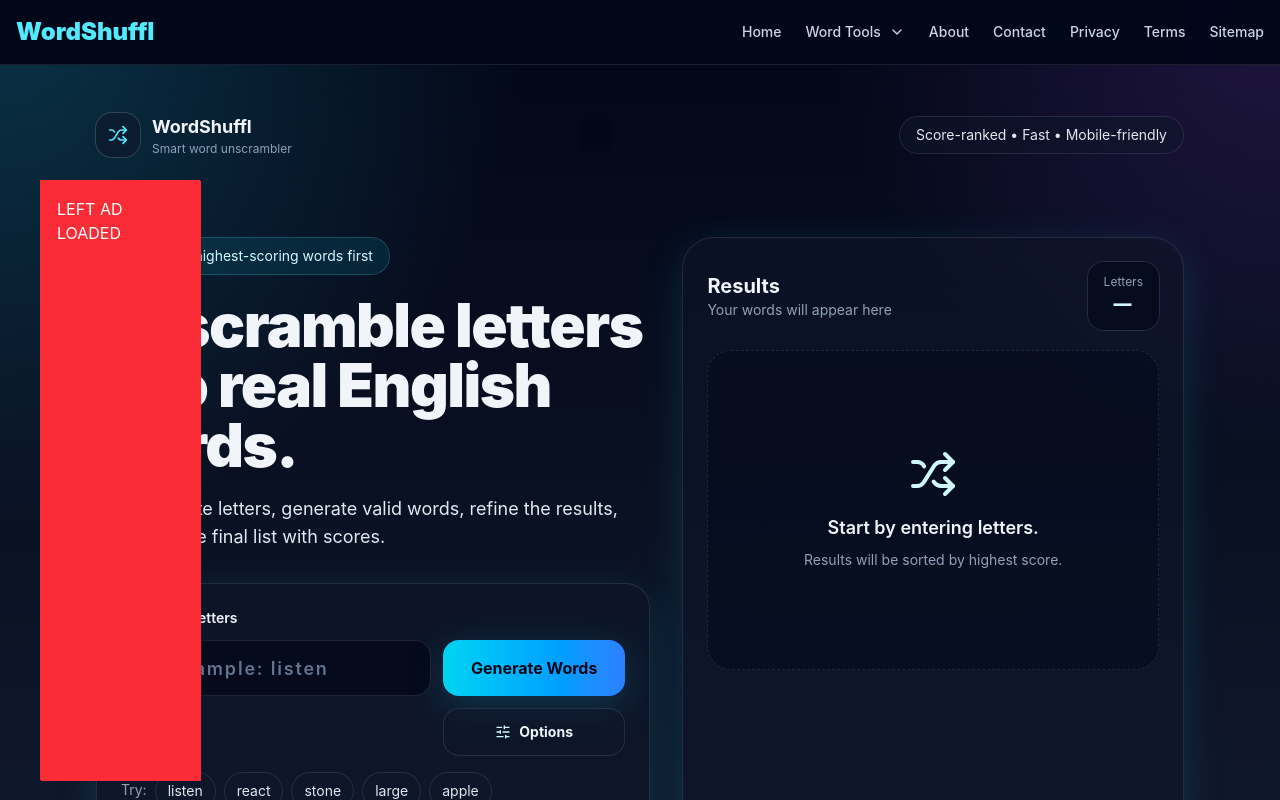
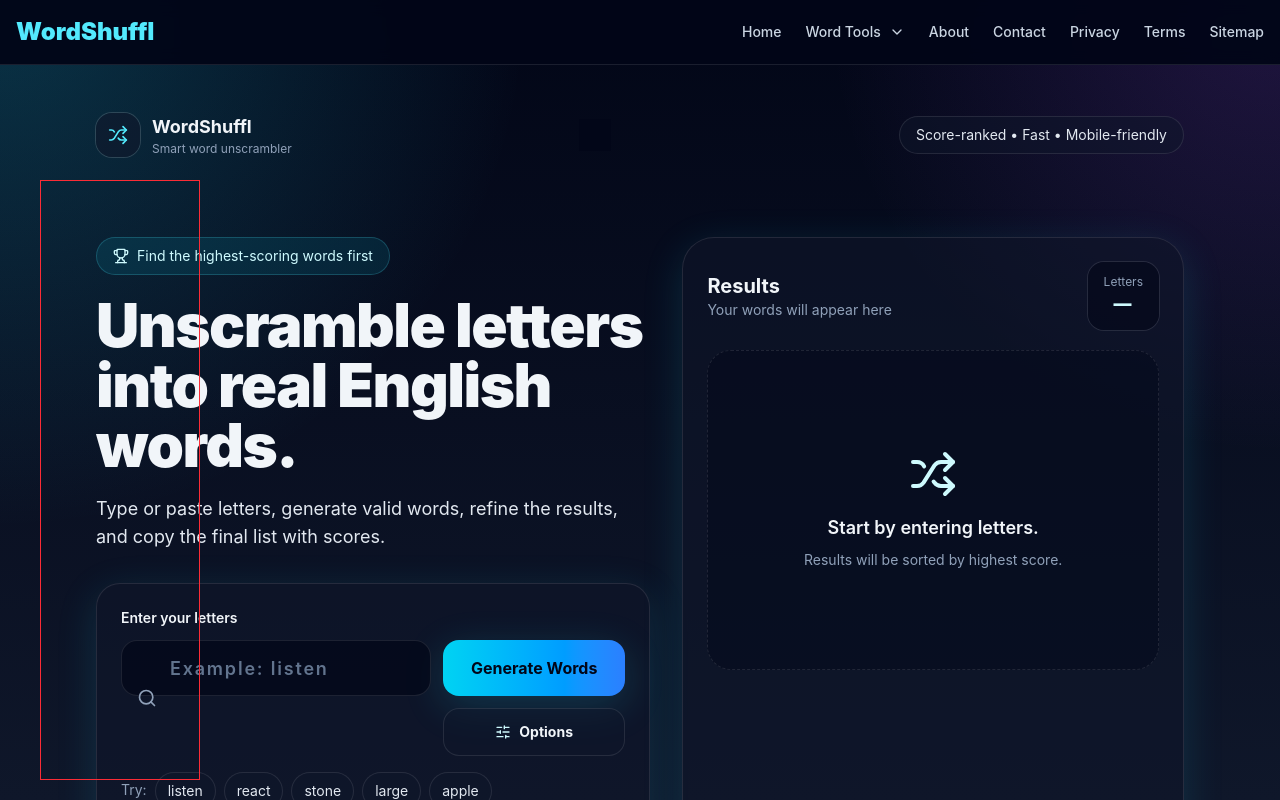
Before and after one commit to Rgenneker/word-unscrambler, a React (Vite) app: page / in a window 1280 px wide. Shown: the top 800 px of the page. Built offline with nearby package versions, Linux system fonts and the light colour scheme; what an-array-of-english-words would draw is missing.

Commit message:
Restore left sidebar Adsterra ad

```diff
--- a/src/components/LeftSidebarAd.jsx
+++ b/src/components/LeftSidebarAd.jsx
@@ -17,20 +17,17 @@
     };
 
     const script = document.createElement("script");
-    script.type = "text/javascript";
     script.src =
       "https://www.highperformanceformat.com/e5939d4d819acd28bbb6d673a68887d4/invoke.js";
+    script.type = "text/javascript";
+    script.async = true;
 
     adRef.current.appendChild(script);
-
-    return () => {
-      if (adRef.current) adRef.current.innerHTML = "";
-    };
   }, []);
 
   return (
-    <div className="bg-red-500 text-white p-4 w-[160px] h-[600px]">
-    LEFT AD LOADED
-  </div>
+    <div className="w-[160px] h-[600px] overflow-hidden">
+      <div ref={adRef} />
+    </div>
   );
 }
```
